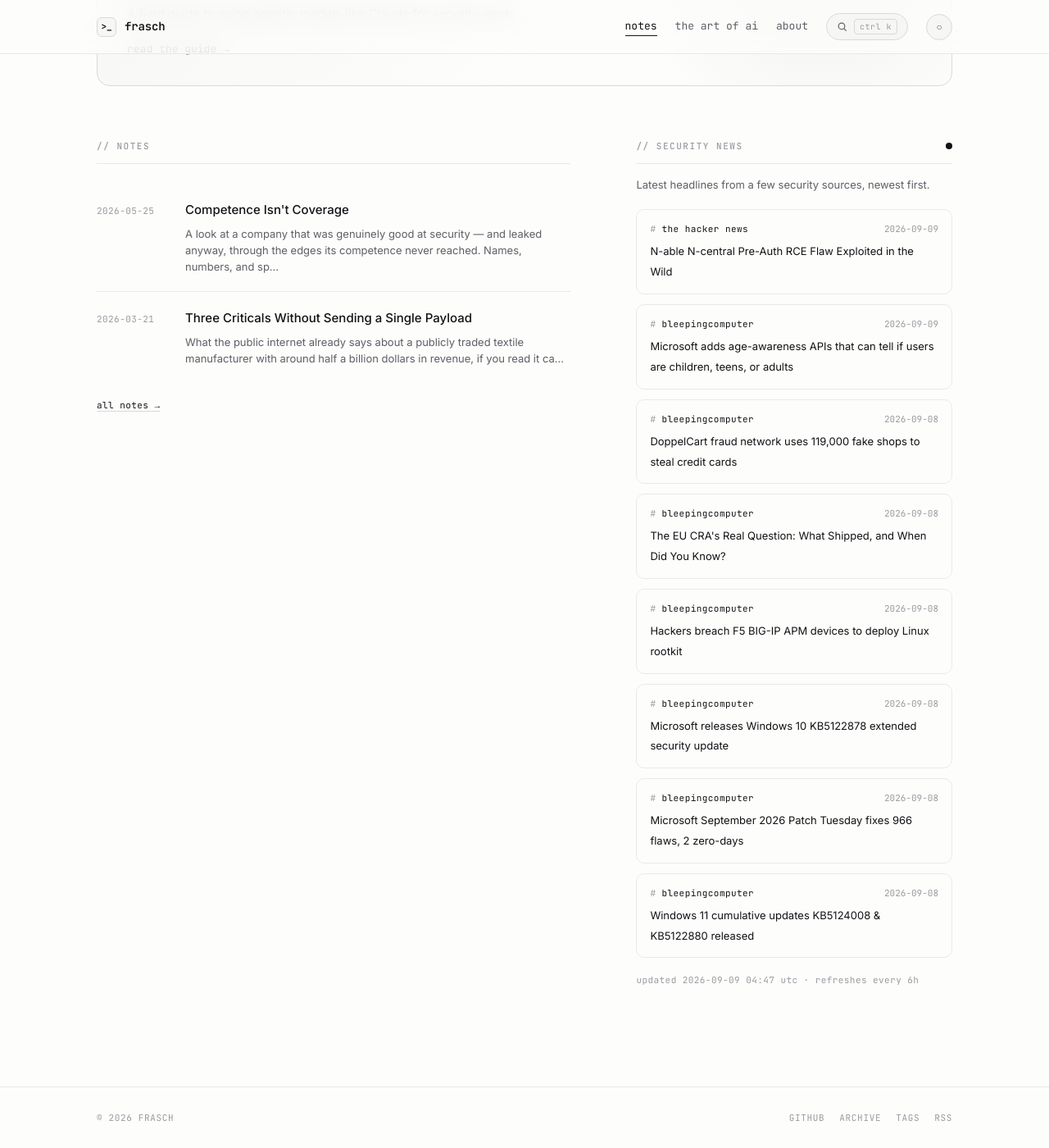
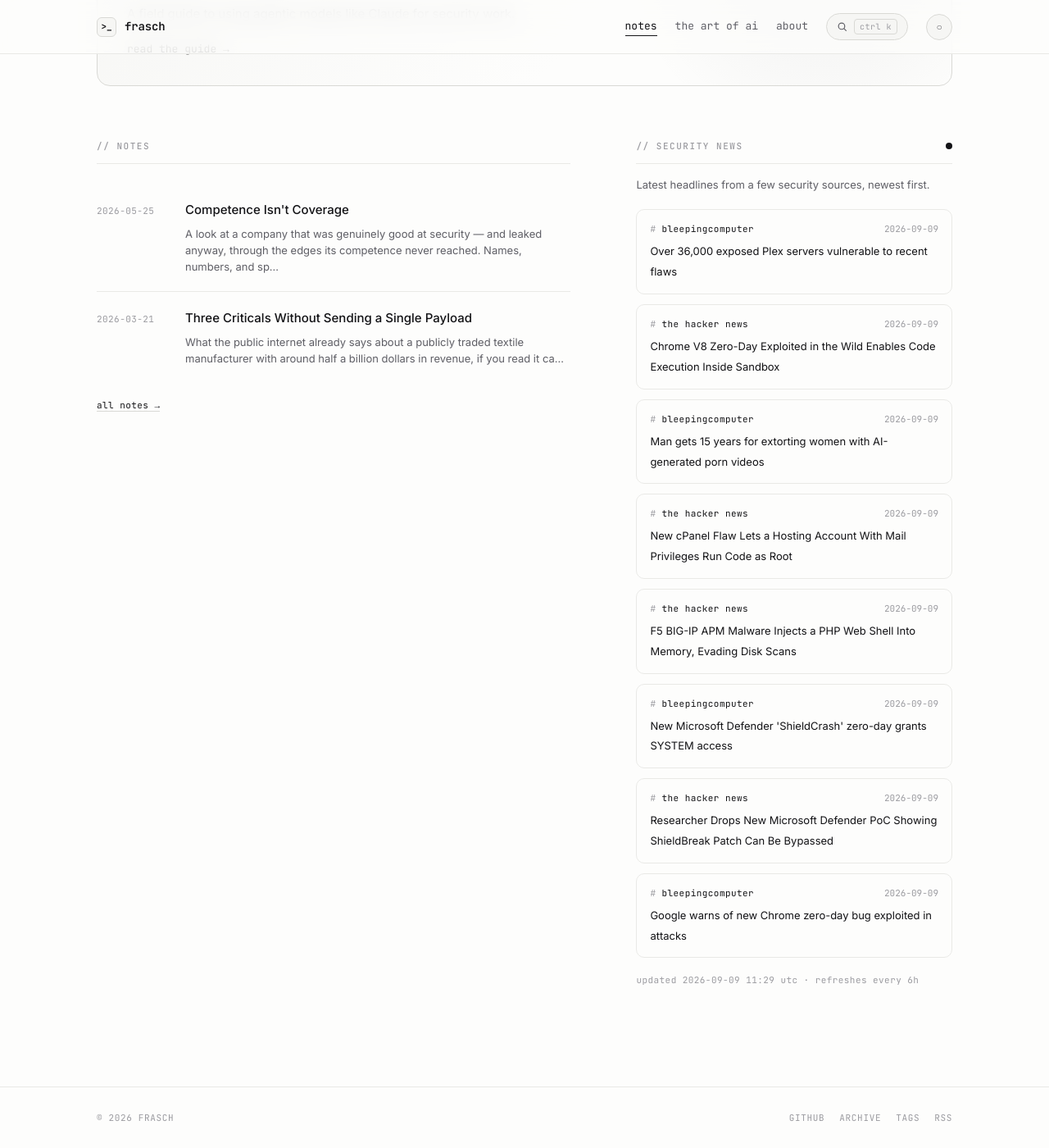
Before and after one commit to whoisfrasch/frasch, a Jekyll site: the page built from index.html, in a window 1280 px wide and 1400 px high, scrolled down 615 px. Shown: the whole window at 82% size. Built offline with Jekyll 4.4.1, drawn with Linux system fonts in a browser that asks for light colours.

Commit message:
Refresh security news feed

```diff
--- a/_data/news.json
+++ b/_data/news.json
@@ -1,53 +1,53 @@
 {
-  "updated": "2026-09-09T04:47:42Z",
+  "updated": "2026-09-09T11:29:09Z",
   "items": [
     {
+      "source": "bleepingcomputer",
+      "title": "Over 36,000 exposed Plex servers vulnerable to recent flaws",
+      "link": "https://www.bleepingcomputer.com/news/security/over-36-000-plex-servers-unpatched-against-recently-disclosed-flaws/",
+      "date": "2026-09-09T10:11:29Z"
+    },
+    {
       "source": "the hacker news",
-      "title": "N-able N-central Pre-Auth RCE Flaw Exploited in the Wild",
-      "link": "https://thehackernews.com/2026/09/n-able-n-central-pre-auth-rce-flaw.html",
-      "date": "2026-09-09T04:27:51Z"
+      "title": "Chrome V8 Zero-Day Exploited in the Wild Enables Code Execution Inside Sandbox",
+      "link": "https://thehackernews.com/2026/09/chrome-v8-zero-day-exploited-in-wild.html",
+      "date": "2026-09-09T09:11:03Z"
     },
     {
       "source": "bleepingcomputer",
-      "title": "Microsoft adds age-awareness APIs that can tell if users are children, teens, or adults",
-      "link": "https://www.bleepingcomputer.com/news/microsoft/microsoft-adds-age-awareness-apis-that-can-tell-if-users-are-children-teens-or-adults/",
-      "date": "2026-09-09T01:16:27Z"
+      "title": "Man gets 15 years for extorting women with AI-generated porn videos",
+      "link": "https://www.bleepingcomputer.com/news/security/man-gets-15-years-in-prison-for-cyberstalking-and-sextortion/",
+      "date": "2026-09-09T08:44:22Z"
+    },
+    {
+      "source": "the hacker news",
+      "title": "New cPanel Flaw Lets a Hosting Account With Mail Privileges Run Code as Root",
+      "link": "https://thehackernews.com/2026/09/new-cpanel-flaw-lets-hosting-account.html",
+      "date": "2026-09-09T08:19:32Z"
+    },
+    {
+      "source": "the hacker news",
+      "title": "F5 BIG-IP APM Malware Injects a PHP Web Shell Into Memory, Evading Disk Scans",
+      "link": "https://thehackernews.com/2026/09/f5-big-ip-apm-malware-injects-php-web.html",
+      "date": "2026-09-09T07:36:49Z"
     },
     {
       "source": "bleepingcomputer",
-      "title": "DoppelCart fraud network uses 119,000 fake shops to steal credit cards",
-      "link": "https://www.bleepingcomputer.com/news/security/doppelcart-fraud-network-uses-119-000-fake-shops-to-steal-credit-cards/",
-      "date": "2026-09-08T20:35:14Z"
+      "title": "New Microsoft Defender 'ShieldCrash' zero-day grants SYSTEM access",
+      "link": "https://www.bleepingcomputer.com/news/security/new-microsoft-defender-shieldcrash-zero-day-grants-system-access/",
+      "date": "2026-09-09T07:30:15Z"
+    },
+    {
+      "source": "the hacker news",
+      "title": "Researcher Drops New Microsoft Defender PoC Showing ShieldBreak Patch Can Be Bypassed",
+      "link": "https://thehackernews.com/2026/09/researcher-drops-new-microsoft-defender.html",
+      "date": "2026-09-09T06:47:27Z"
     },
     {
       "source": "bleepingcomputer",
-      "title": "The EU CRA's Real Question: What Shipped, and When Did You Know?",
-      "link": "https://www.bleepingcomputer.com/news/security/the-eu-cras-real-question-what-shipped-and-when-did-you-know/",
-      "date": "2026-09-08T20:24:16Z"
-    },
-    {
-      "source": "bleepingcomputer",
-      "title": "Hackers breach F5 BIG-IP APM devices to deploy Linux rootkit",
-      "link": "https://www.bleepingcomputer.com/news/security/hackers-breach-f5-big-ip-apm-devices-to-deploy-linux-rootkit/",
-      "date": "2026-09-08T20:08:55Z"
-    },
-    {
-      "source": "bleepingcomputer",
-      "title": "Microsoft releases Windows 10 KB5122878 extended security update",
-      "link": "https://www.bleepingcomputer.com/news/microsoft/microsoft-releases-windows-10-kb5122878-extended-security-update/",
-      "date": "2026-09-08T18:49:19Z"
-    },
-    {
-      "source": "bleepingcomputer",
-      "title": "Microsoft September 2026 Patch Tuesday fixes 966 flaws, 2 zero-days",
-      "link": "https://www.bleepingcomputer.com/news/microsoft/microsoft-september-2026-patch-tuesday-fixes-966-flaws-2-zero-days/",
-      "date": "2026-09-08T18:18:05Z"
-    },
-    {
-      "source": "bleepingcomputer",
-      "title": "Windows 11 cumulative updates KB5124008 & KB5122880 released",
-      "link": "https://www.bleepingcomputer.com/news/microsoft/windows-11-cumulative-updates-kb5124008-and-kb5122880-released/",
-      "date": "2026-09-08T17:57:03Z"
+      "title": "Google warns of new Chrome zero-day bug exploited in attacks",
+      "link": "https://www.bleepingcomputer.com/news/security/google-patches-seventh-chrome-zero-day-exploited-in-attacks-this-year/",
+      "date": "2026-09-09T06:25:48Z"
     }
   ]
 }
```
